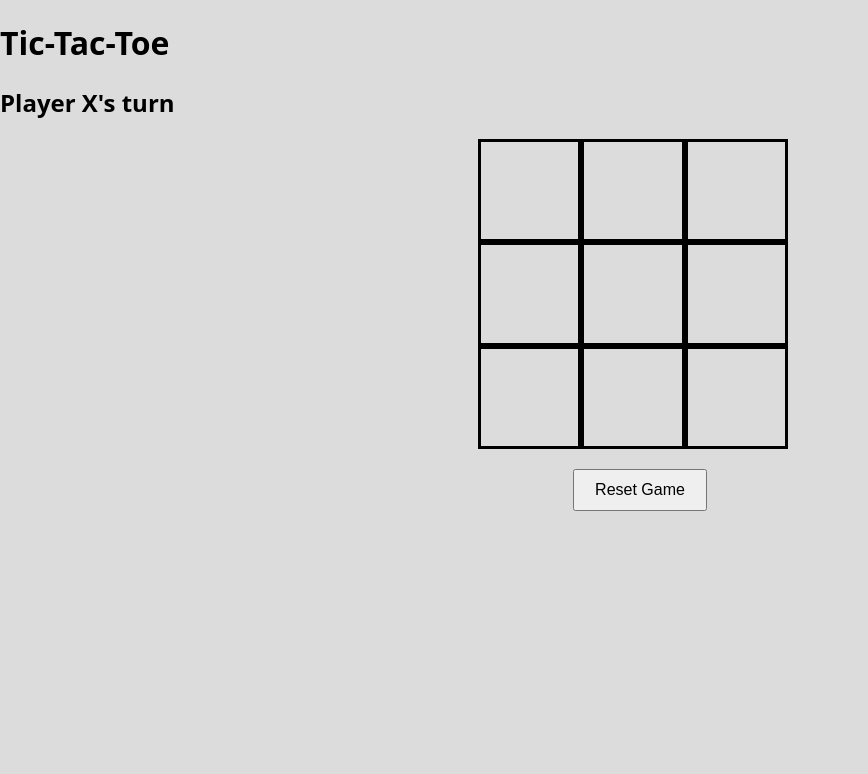
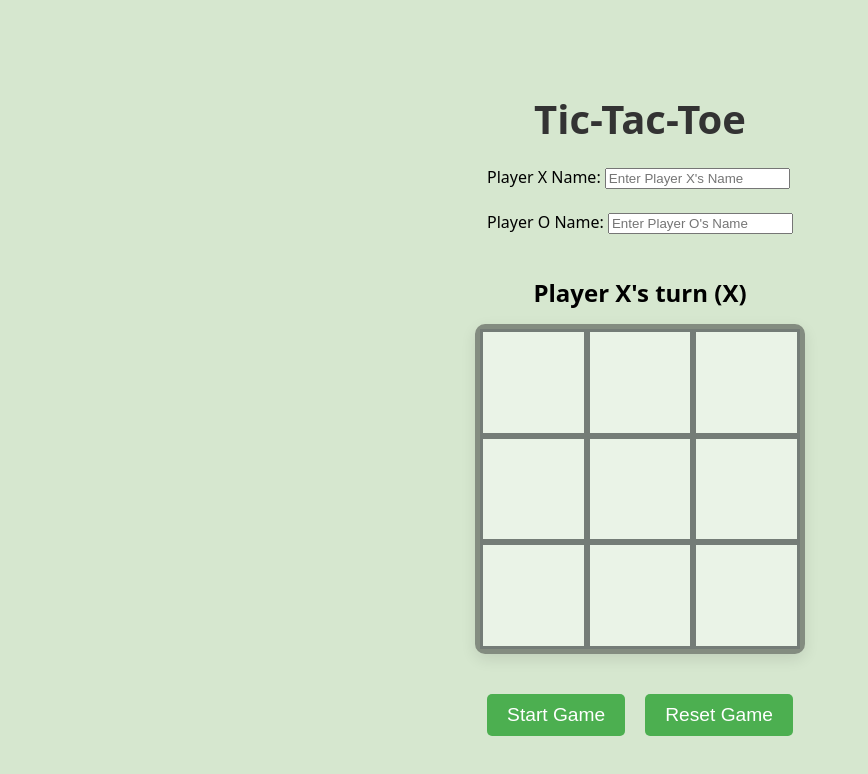
Before and after one commit to Naimjalal/tic-tac-toe-lab, a plain HTML site: page index.html in a window 1280 px wide. Both pictures are taken after a click on the button "Reset Game". Shown: the whole page, without its empty margins (0-868 px from the left). Drawn offline with Linux system fonts and the light colour scheme.

Commit message:
Tic Tac Tae

```diff
--- a/css/style.css
+++ b/css/style.css
@@ -1,28 +1,74 @@
 body {
-    background-color: gainsboro;
+    background-color: rgb(214, 231, 207);
     /* Use a system font, if none are available use an available sans-sarif */
     font-family: system-ui, sans-serif;
+    display: flex;
+    justify-content: center;
+    align-items: center;
+    height: 100vh;
     margin: 0;
+    flex-direction: column;
+
   }
 
   .board {
     display: flex;
     flex-wrap: wrap;
-    width: 325px;
-    margin: auto;
+    width: 320px;
+    height: 320px;
+    margin-bottom: 20px;
+    border: 5px solid #333;
+    background-color: white;
+    box-shadow: 0px 5px 15px rgba(0, 0, 0, 0.2);
+    border-radius: 10px;
   }
+  .board.disabled {
+    pointer-events: none;
+    opacity: 0.5;
+}
 
   .sqr {
-    width: 30%;
+    width: 33.33%;
     aspect-ratio: 1/1;
-    border: 3px solid black;
+    border: 3px solid rgb(20, 20, 34);
     font-size: 64px;
     text-align: center;
+    cursor: pointer;
+    box-sizing: border-box;
+  }
+  .sqr:hover {
+    background-color: #19ab11;
+  }
+  .button-container {
+    display: flex;
+    justify-content: center;
+    gap: 20px;
+    margin-top: 20px;
   }
 
   button {
-    display: block;
-    margin: 20px auto;
     padding: 10px 20px;
-    font-size: 16px;
+    font-size: 1.2rem;
+    background-color: #4CAF50;
+    color: white;
+    border: none;
+    border-radius: 5px;
+    cursor: pointer;
+    transition: background-color 0.3s ease;
+
   }
+  button:hover {
+    background-color: #6e45a0;
+}
+  h1 {
+    font-size: 2.5rem;
+    color: #333;
+    margin-bottom: 20px;
+    text-align: center;
+}
+#message {
+  font-size: 1.5rem;
+  color: #555;
+  margin-bottom: 15px;
+  text-align: center;
+}
--- a/index.html
+++ b/index.html
@@ -5,12 +5,22 @@
   <meta name="viewport" content="width=device-width, initial-scale=1.0">
   <link rel="stylesheet" href="./css/style.css">
   <script defer src="./js/app.js"></script>
-  <script defer src="./js/test.js"></script>
+  <!-- <script defer src="./js/test.js"></script> -->
   <title>Tic-Tac-Toe</title>
 </head>
 <body>
   <h1>Tic-Tac-Toe</h1>
-  <h2 id="message">Message</h2>
+
+  <div id = "player-input">
+    <label for="playerX">Player X Name:</label>
+    <input type="texst" id="playerX" placeholder="Enter Player X's Name"><br><br>
+
+    <label for="playerO">Player O Name:</label>
+    <input type="text" id="playerO" placeholder="Enter Player O's Name"><br><br>
+
+
+  </div>
+  <h2 id="message">Enter Player Names to Start</h2>
 
   <section class="board">
     <div class="sqr" id="0"></div>
@@ -24,6 +34,10 @@
     <div class="sqr" id="8"></div>
 
   </section>
+  <div class ="button-container">
+  <button id="startGameBtn">Start Game</button>
   <button id = "reset">Reset Game</button>
+  </div>
+
 </body>
 </html>
--- a/js/app.js
+++ b/js/app.js
@@ -15,13 +15,21 @@ let board;
 let turn;
 let winner;
 let tie;
-
+let playerXName = 'Player X';
+let playerOName = 'Player O';
 
 /*------------------------ Cached Element References ------------------------*/
+
 const squareEls = document.querySelectorAll('.sqr');
 const messageEl = document.querySelector('#message');
-const resetBtnEl = document.querySelector('#reset')
-
+const resetBtnEl = document.querySelector('#reset');
+const playerInputSection = document.getElementById('player-input');
+const playerXInput = document.getElementById('playerX');
+const playerOInput = document.getElementById('playerO');
+const startGameBtn = document.getElementById('startGameBtn');
+const boardEl = document.querySelector('.board');
+// console.log(squareEls);
+// console.log(messageEl);
 /*-------------------------------- Functions --------------------------------*/
 const init = () => {
    board = ['','','','','','','','','']
@@ -29,6 +37,12 @@ const init = () => {
    winner= false;
    tie = false;
    render();
+   boardEl.classList.add('disabled');
+   // console.log('Init function called');
+    // console.log(board);
+    // console.log(turn)
+    // console.log(winner)
+    // console.log(tie)
 }
 const render = () => {
 updateBoard();
@@ -36,23 +50,42 @@ updateMessage();
 }
 const updateBoard = ()=>{
 board.forEach((value, index) =>{
+   console.log(`Index: ${index}, Value: ${value}`);
    squareEls[index].textContent = value;
 })
 }
 const updateMessage = () =>{
-   if (!winner && !tie){
-      messageEl.textContent = `Player ${turn}'s turn`;
-   }else if (tie){
-      messageEl.textContent= "Its a tie"
-   }else{
-      messageEl.textContent = `Congratulations Player ${turn} wins`;
-   }
+   if (!winner && !tie) {
+
+      if (turn === 'X') {
+          messageEl.textContent = `${playerXName}'s turn (X)`;
+      } else {
+          messageEl.textContent = `${playerOName}'s turn (O)`;
+      }
+  } else if (tie) {
+
+      messageEl.textContent = "It's a tie!";
+      messageEl.style.color = "red"
+      boardEl.style.backgroundColor = "red";
+  } else {
+
+      if (turn === 'X') {
+         boardEl.classList.add('disabled');
+          messageEl.textContent = `Congratulations ${playerXName} wins!`;
+          messageEl.style.color = "green"
+          boardEl.style.backgroundColor = "lightgreen";
+      } else {
+         boardEl.classList.add('disabled');
+          messageEl.textContent = `Congratulations ${playerOName} wins!`;
+          messageEl.style.color = "green";
+          boardEl.style.backgroundColor = "lightgreen";
+      }
+  }
 }
 
 const handleClick = (event) => {
 
-   const square = event.target;
-   const squareIndex = square.id;
+   const squareIndex = event.target.id;
 
    if (board[squareIndex] !== '' || winner) return;
    placePiece(squareIndex);
@@ -67,14 +100,19 @@ const placePiece = (index) => {
 const checkForWinner = () => {
    winningCombos.forEach(combo =>{
       const [a, b, c] = combo;
-      if (board[a] && board[a] === board[b] && board[a] === board[c]) {
+      if (board[a] !== '' && board[a] === board[b] && board[a] === board[c]) {
          winner = true;
       }
    })
 }
 const checkForTie = () => {
    if (winner) return;
-   tie = board.every(square => square !== '');
+   if (board.includes('')) {
+      tie = false;
+   } else {
+      tie = true;
+   }
+   console.log('Tie status:', tie);
 }
 const switchPlayerTurn = () => {
 if (winner) return;
@@ -85,10 +123,30 @@ if (turn === 'X') {
  }
 }
 
+startGameBtn.addEventListener('click', () => {
+
+   playerXName = playerXInput.value || 'Player X';
+   playerOName = playerOInput.value || 'Player O';
+
+
+   playerInputSection.style.display = 'none';
+   messageEl.textContent = `${playerXName}'s turn (X)`;
+   boardEl.classList.remove('disabled');
+   render();
+ });
 
 /*----------------------------- Event Listeners -----------------------------*/
-squareEls.forEach(square => square.addEventListener('click', handleClick));
+squareEls.forEach((square) => {
+   square.addEventListener('click', handleClick);
+});
 
-resetBtnEl.addEventListener('click', init);
-
-init();
+// Reset the game
+resetBtnEl.addEventListener('click', () => {
+    playerInputSection.style.display = 'block';
+   messageEl.textContent = "Enter Player Names to Start";
+   boardEl.style.backgroundColor = "white";
+   messageEl.style.color = "black"
+   boardEl.classList.add('disabled');
+   init();
+ });
+ init();
```
Also changed, not shown: js/test.js (deleted, +0 -13 lines).
